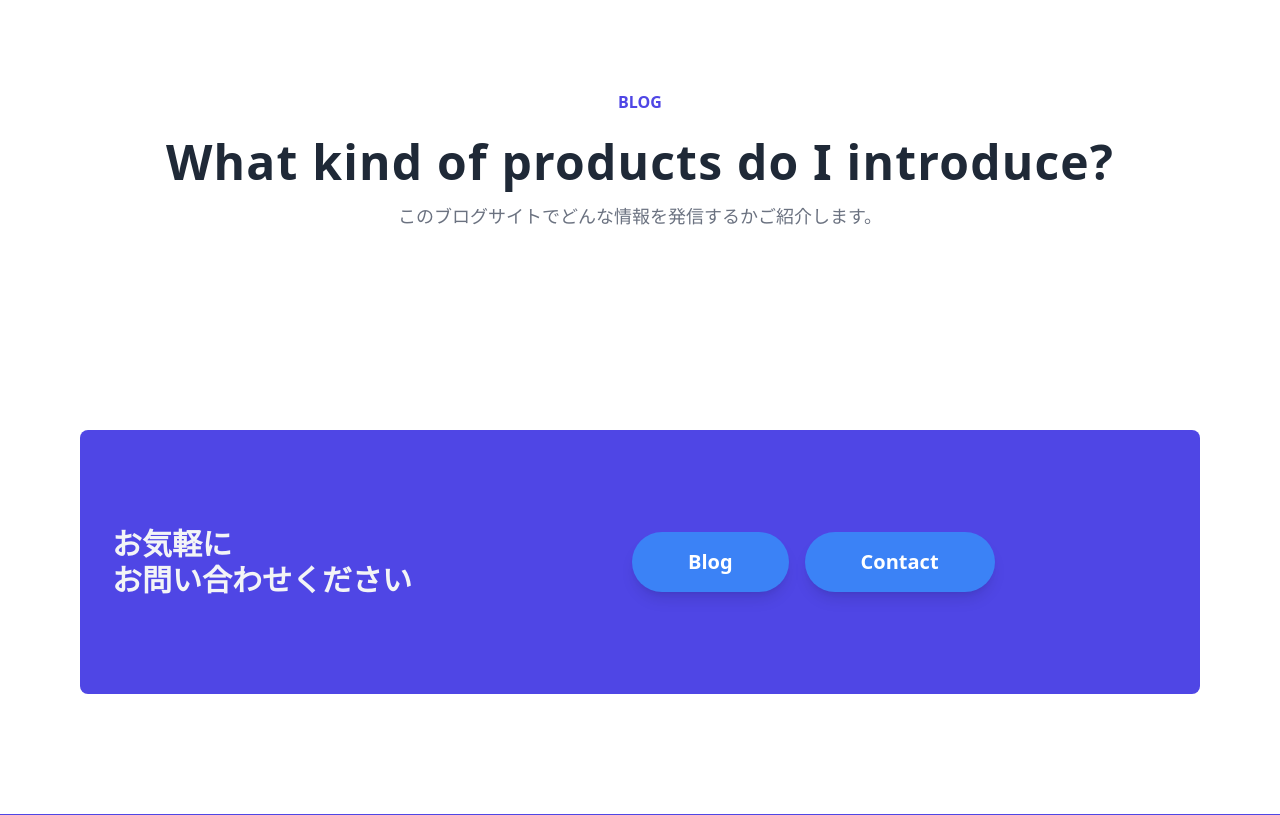
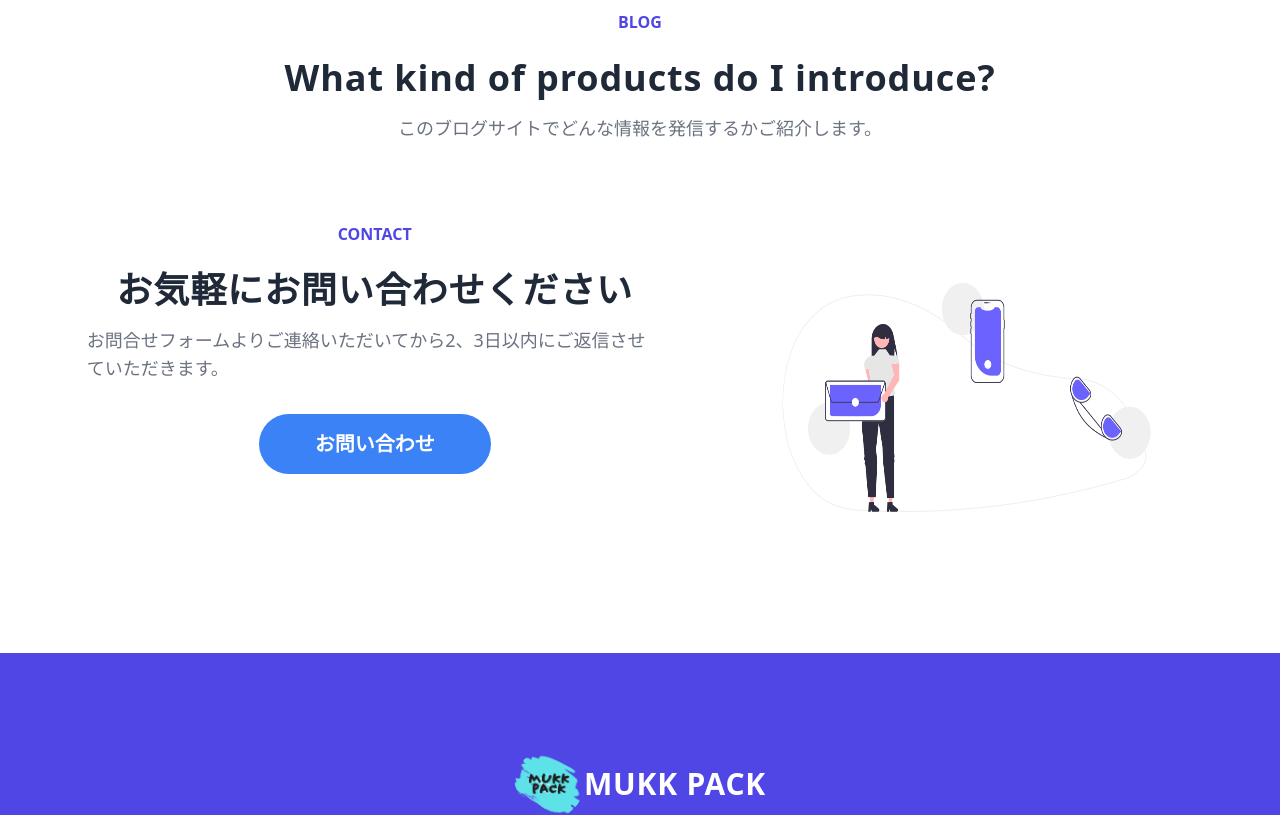
Before and after one commit to knm22mukk/mukk-web, a Next.js app: page / in a window 1280 px wide. Shown: the part 600-1415 px from the top of the page. Built offline with nearby package versions, Linux system fonts and the light colour scheme.

Commit message:
ToContactの修正、細かいテキストの修正

```diff
--- a/src/components/Footer.tsx
+++ b/src/components/Footer.tsx
@@ -21,7 +21,7 @@ const Footer: VFC = () => {
                     alt='mukklogo'
                     className='rounded-full'
                   />
-                  <div className='text-3xl font-black tracking-wide'>MUKK BLOG</div>
+                  <div className='text-3xl font-black tracking-wide'>MUKK PACK</div>
                 </div>
               </a>
             </Link>
@@ -58,7 +58,7 @@ const Footer: VFC = () => {
             </a>
           </div>
           <p className='mt-10 text-sm font-medium tracking-wide text-center text-gray-300'>
-            &copy; Copyright 2022, Mukk Blog. All Rights Reserved.
+            &copy; Copyright 2022, MUKK PACK. All Rights Reserved.
           </p>
         </div>
       </div>
--- a/src/components/Hero.tsx
+++ b/src/components/Hero.tsx
@@ -10,7 +10,7 @@ const Hero: VFC = () => {
           <h1 className='max-w-3xl text-3xl font-black leading-snug md:text-5xl'>
             Modern React Templates, Just For You
           </h1>
-          <p className='my-5 mx-auto max-w-lg text-sm font-medium text-gray-600 lg:my-8 lg:mx-0 lg:text-base'>
+          <p className='my-5 mx-auto max-w-lg text-sm font-medium text-gray-600 dark:text-white lg:my-8 lg:mx-0 lg:text-base'>
             Our templates are easy to setup, understand and customize. Fully modular components with
             a variety of pages and components.
           </p>
--- a/src/components/SectionHeader.tsx
+++ b/src/components/SectionHeader.tsx
@@ -6,17 +6,15 @@ type Props = {
 
 const SectionHeader = ({ subheading, title, description }: Props) => {
   return (
-    <div className='container'>
-      <div className='flex flex-col flex-wrap items-center py-20 mx-auto md:flex-row md:justify-center md:items-stretch'>
+    <div className='flex flex-col flex-wrap items-center mx-auto md:flex-row md:justify-center md:items-stretch'>
       <h5 className='mb-6 font-bold text-indigo-600'>{subheading}</h5>
-        <h2 className='w-full text-4xl font-black tracking-wide text-center sm:text-5xl'>
+      <h2 className='w-full text-3xl font-black tracking-wide text-center md:text-3xl lg:text-4xl'>
         {title}
       </h2>
       <p className='mt-4 max-w-xl text-sm font-medium leading-relaxed text-gray-500 dark:text-white md:text-base lg:text-lg'>
         {description}
       </p>
     </div>
-    </div>
   );
 };
 
--- a/src/components/ToContact.tsx
+++ b/src/components/ToContact.tsx
@@ -1,31 +1,35 @@
+import Image from 'next/image';
 import Link from 'next/link';
 import { VFC } from 'react';
+import SectionHeader from './SectionHeader';
 
 const ToContact: VFC = () => {
   return (
-    <div className='container py-20 my-10'>
-      <div className='relative py-20 bg-indigo-600 rounded-lg lg:py-24'>
-        <div className='flex relative z-10 flex-col items-center px-8 mx-auto text-center lg:flex-row lg:text-left'>
-          <div className='max-w-lg lg:w-1/2'>
-            <h5 className='text-2xl font-bold text-gray-100 sm:text-3xl'>
-              お気軽に
-              <br />
-              お問い合わせください
-            </h5>
-          </div>
-          <div className='flex flex-col justify-center mt-6 sm:flex-row lg:justify-end lg:mt-0'>
-            <Link href='/blog'>
-              <a className='px-2'>
-                <button className='hover:text-gray-200 hover:bg-red-600 shadow-lg btn'>Blog</button>
-              </a>
-            </Link>
-            <Link href='/contact'>
-              <a className='px-2'>
-                <button className='hover:text-indigo-500 hover:bg-gray-100 shadow-lg btn'>
-                  Contact
-                </button>
-              </a>
-            </Link>
+    <div className='container py-10 my-10'>
+      <div className='flex flex-col justify-between mx-auto max-w-screen-xl md:flex-row'>
+        <div className='flex shrink-0 items-center my-5 mx-auto w-full max-w-md h-80 md:mx-0 md:w-5/12 md:max-w-none md:h-auto'>
+          <Image
+            src='/images/contactus.png'
+            width={600}
+            height={400}
+            alt='ContactUs'
+            className='rounded-lg'
+          />
+        </div>
+        <div className='mx-auto w-full max-w-md md:order-first md:mx-0 md:mr-12 md:max-w-none lg:mr-16'>
+          <div className='text-center md:text-left'>
+            <SectionHeader
+              subheading='CONTACT'
+              title='お気軽にお問い合わせください'
+              description='お問合せフォームよりご連絡いただいてから2、3日以内にご返信させていただきます。'
+            />
+            <div className='flex flex-col justify-center items-center mt-8 sm:flex-row'>
+              <Link href='/contact'>
+                <a>
+                  <button className='btn'>お問い合わせ</button>
+                </a>
+              </Link>
+            </div>
           </div>
         </div>
       </div>
--- a/src/pages/blog.tsx
+++ b/src/pages/blog.tsx
@@ -1,7 +1,7 @@
 import { NextPage } from 'next';
 
 const blog: NextPage = () => {
-  return <div>blog一覧ページ</div>;
+  return <div>BLOG</div>;
 };
 
 export default blog;
```
Also changed, not shown: public/images/contactus.png (added). Lines whose indentation alone changed are shown as unchanged.
